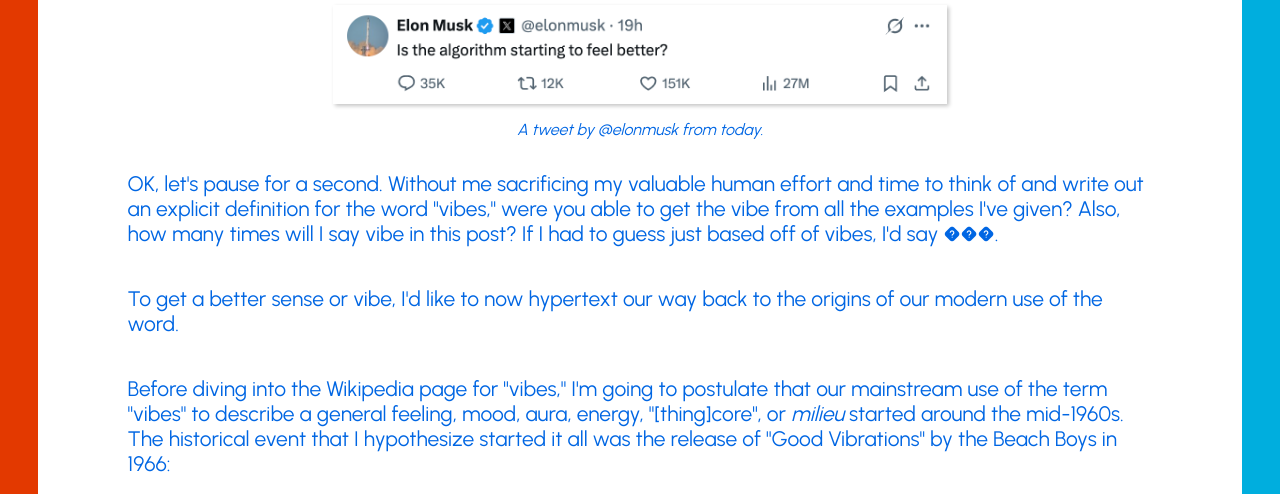
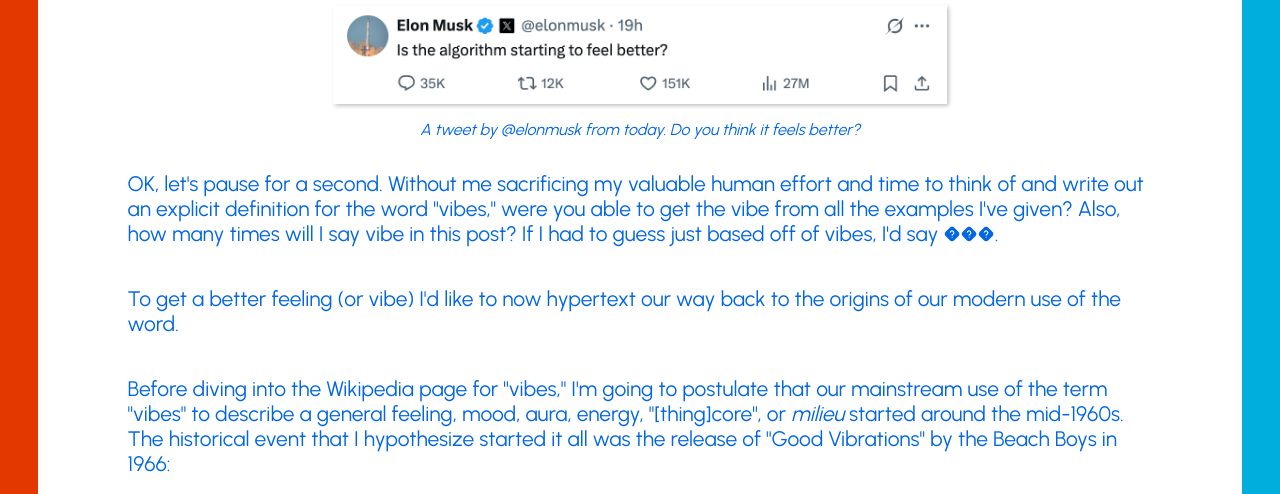
Before and after one commit to sophiawliu/webby, a plain HTML site: page blog.phia/bad-vibes/index.html in a window 1280 px wide. Shown: the part 2800-3294 px from the top of the page. Drawn offline with Linux system fonts and the light colour scheme.

Commit message:
Update index.html

```diff
--- a/blog.phia/bad-vibes/index.html
+++ b/blog.phia/bad-vibes/index.html
@@ -75,12 +75,12 @@
 
             <div class="image-plus-desc">
                 <img class="blog-image" src="./musk_tweet.png" alt="is the algorithm starting to feel better, a tweet by @elonmusk on X">
-                <p class="image-desc">A tweet by @elonmusk from today.</p>
+                <p class="image-desc">A tweet by @elonmusk from today. Do you think it <i>feels</i> better?</p>
             </div>
 
             <p class="blog-body">OK, let's pause for a second. Without me sacrificing my valuable human effort and time to think of and write out an explicit definition for the word "vibes," were you able to get the vibe from all the examples I've given? Also, how many times will I say vibe in this post? If I had to guess just based off of vibes, I'd say ���.</p>
 
-            <p class="blog-body">To get a better sense or vibe, I'd like to now hypertext our way back to the origins of our modern use of the word.</p>
+            <p class="blog-body">To get a better feeling (or vibe) I'd like to now hypertext our way back to the origins of our modern use of the word.</p>
 
             <p class="blog-body">Before diving into the Wikipedia page for "vibes," I'm going to postulate that our mainstream use of the term "vibes" to describe a general feeling, mood, aura, energy, "[thing]core", or <i>milieu</i> started around the mid-1960s. The historical event that I hypothesize started it all was the release of "Good Vibrations" by the Beach Boys in 1966:</p>
 
@@ -110,7 +110,7 @@
 
             <p class="blog-body">In reality, this hyperlink-filled blurb is an extremely suboptimal way to convey this movement. The best way to properly extract meaning from this vibe on "vibes" is to experience it for yourself. I've experienced it, continue to experience it, and have already spent countless hours <i>actively</i> exploring and engaging with these people and their work, but the only way for you to truly get it is not a quick pre-curated compilation by me.</p>
 
-            <p class="blog-body">Every time I talk about hypertext vs. algorithms, vibes, and AI with my friends, I find that they go off exploring on their own, and develop their own resonance with the movement through their personally authored path.</p>
+            <p class="blog-body">Every time I talk about hypertext vs. algorithms, vibes, and AI with my friends, I find that they go off exploring on their own, and develop their own resonance with the movement through their own personally authored paths.</p>
 
             <div class="image-plus-desc">
                 <img class="blog-image" src="./friend1.jpg" alt="a" style="width: 30vw;">
```
